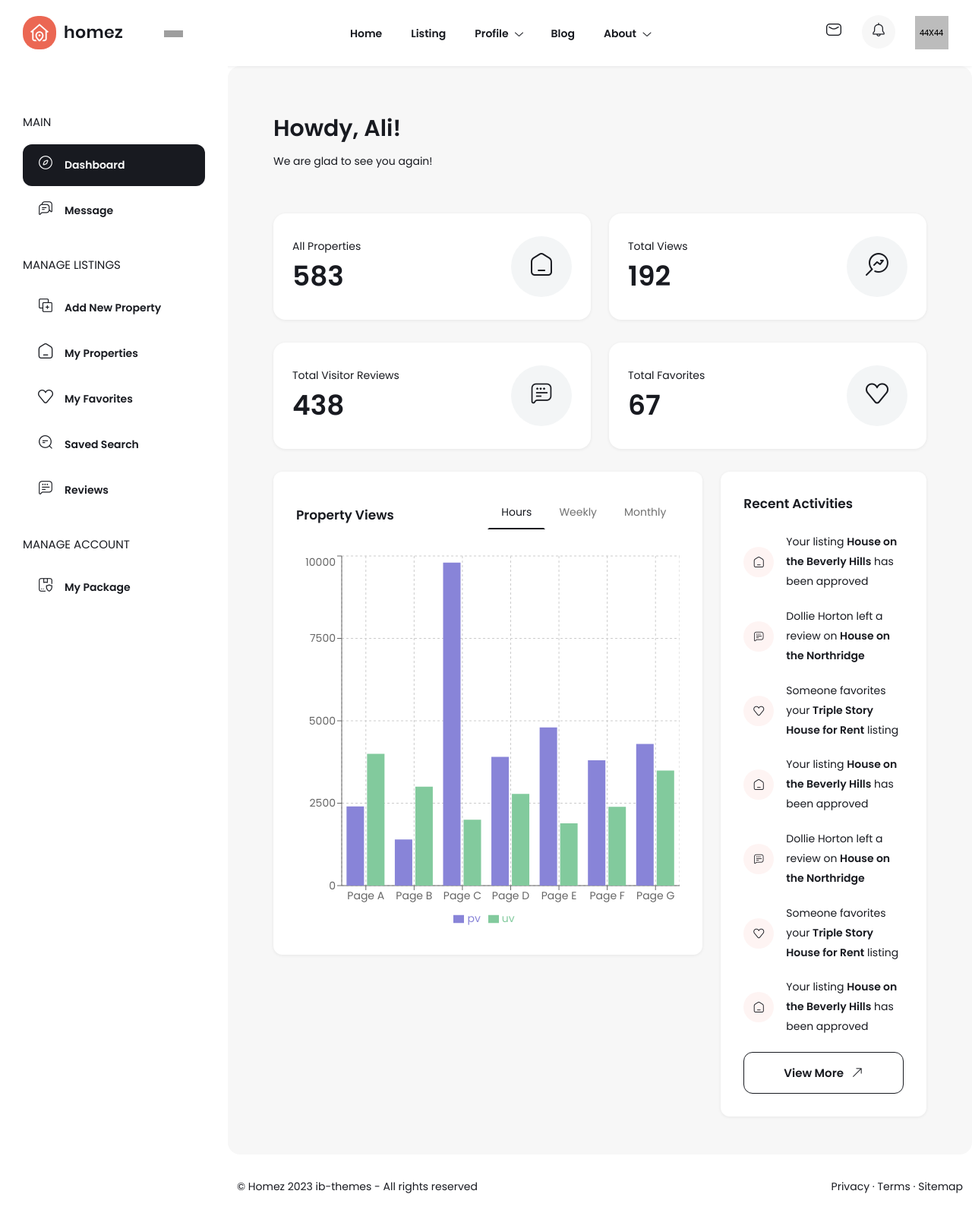
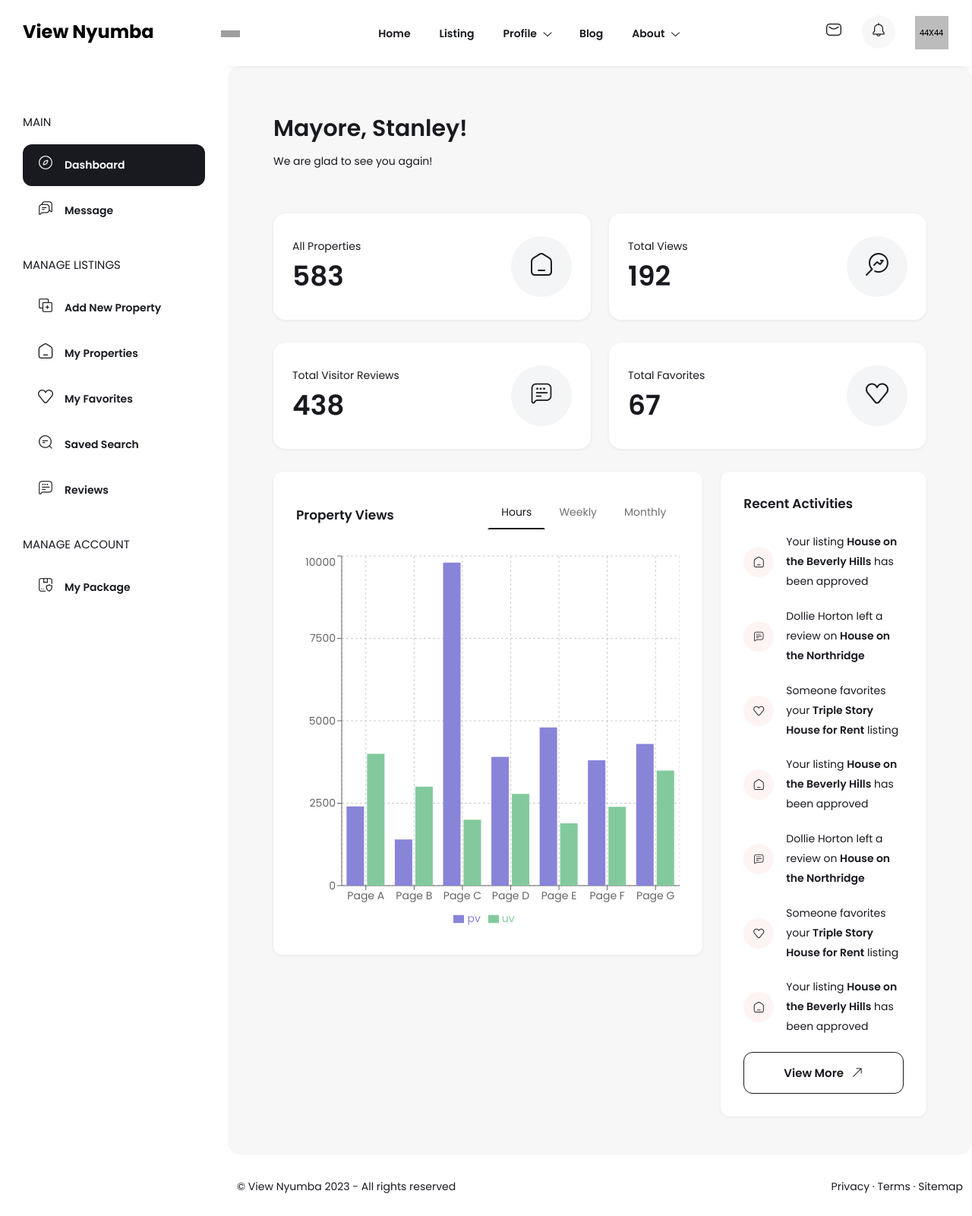
Before and after one commit to Robaa2168/viewNyumba, a Next.js app: page /dashboard/dashboard-home in a window 1280 px wide. Shown: the whole page at 76% size. Built offline with nearby package versions, Linux system fonts and the light colour scheme; grey boxes are pictures that could not be loaded.

Commit message:
Change content for all pages in bigger screens

```diff
--- a/src/app/dashboard/dashboard-home/page.js
+++ b/src/app/dashboard/dashboard-home/page.js
@@ -38,7 +38,7 @@ const DashboardHome = () => {
 
                 <div className="col-lg-12">
                   <div className="dashboard_title_area">
-                    <h2>Howdy, Ali!</h2>
+                    <h2>Mayore, Stanley!</h2>
                     <p className="text">We are glad to see you again!</p>
                   </div>
                 </div>
--- a/src/app/home/page.js
+++ b/src/app/home/page.js
@@ -157,7 +157,7 @@ const Home_V2 = () => {
                 data-wow-delay="300ms"
               >
                 <div className="main-title text-center">
-                  <h2 className="title">See How Realton Can Help</h2>
+                  <h2 className="title">See How View Nyumba Can Help</h2>
                   <p className="paragraph">
                     Aliquam lacinia diam quis lacus euismod
                   </p>
--- a/src/components/common/CallToActions.js
+++ b/src/components/common/CallToActions.js
@@ -48,7 +48,7 @@ const CallToActions = () => {
                 </Link>
                 <Link href="/contact" className="ud-btn btn-dark">
                   <span className="flaticon-call vam pe-2" />
-                  920 851 9087
+                  +2547 12345678
                 </Link>
               </div>
             </div>
--- a/src/components/common/DashboardHeader.js
+++ b/src/components/common/DashboardHeader.js
@@ -79,14 +79,7 @@ const DashboardHeader = () => {
               <div className="col-6 col-lg-auto">
                 <div className="text-center text-lg-start d-flex align-items-center">
                   <div className="dashboard_header_logo position-relative me-2 me-xl-5">
-                    <Link className="logo" href="/">
-                      <Image
-                        width={138}
-                        height={44}
-                        src="/images/header-logo2.svg"
-                        alt="Header Logo"
-                      />
-                    </Link>
+                  <Link className=" text-black fw-bold fs-4 mr40" href="/">View Nyumba</Link>
                   </div>
                   {/* End Logo */}
 
--- a/src/components/common/DefaultHeader.js
+++ b/src/components/common/DefaultHeader.js
@@ -62,7 +62,7 @@ const DefaultHeader = () => {
                   </a>
                   <Link
                     className="ud-btn btn-white add-property bdrs60 mx-2 mx-xl-4"
-                    href="/dashboard-add-property"
+                    href="/dashboard/dashboard-add-property"
                   >
                     Add Property
                     <i className="fal fa-arrow-right-long" />
--- a/src/components/home/Cta.js
+++ b/src/components/home/Cta.js
@@ -45,7 +45,7 @@ const Cta = () => {
             >
               <div className="cta-style2">
                 <h2 className="cta-title">
-                  Start Listing or Buying a Property With Realton
+                  Start Listing or Buying a Property With View Nyumba
                 </h2>
                 <p className="cta-text">
                   Talk to our experts or Browse through more properties.
--- a/src/components/home/Header.js
+++ b/src/components/home/Header.js
@@ -85,7 +85,7 @@ const Header = () => {
                   </a>
                   <Link
                     className="ud-btn add-property menu-btn bdrs60 mx-2 mx-xl-4"
-                    href="/dashboard-add-property"
+                    href="/dashboard/dashboard-add-property"
                   >
                     Add Property
                     <i className="fal fa-arrow-right-long" />
--- a/src/components/pages/faq/Faq1.js
+++ b/src/components/pages/faq/Faq1.js
@@ -16,7 +16,7 @@ const Faq1 = () => {
       id: "headingThree",
       question: "What is a broker?",
       answer:
-        "It doesn’t matter how organized you are — a surplus of toys will always ensure your house is a mess waiting to happen. Fortunately, getting kids on board with the idea of ditching their stuff is a lot easier than it sounds. <br /><br /> The trick is to make it an opportunity for them to define themselves and their interests. Encourage kids to make a pile of ”baby toys” to donate, and have them set aside any toys that no longer interest them, such as action figures from a forgotten TV show. Separating these toys will help them appreciate how much they’ve grown and rediscover the toys they love.",
+        "It doesn’t matter how organized you are — a surplus of toys will always ensure your house is a mess waiting to happen. Fortunately, getting kids on board with the idea of ditching their stuff is a lot easier than it sounds. The trick is to make it an opportunity for them to define themselves and their interests. Encourage kids to make a pile of ”baby toys” to donate, and have them set aside any toys that no longer interest them, such as action figures from a forgotten TV show. Separating these toys will help them appreciate how much they’ve grown and rediscover the toys they love.",
     },
     {
       id: "headingFour",
--- a/src/components/pages/faq/Faq2.js
+++ b/src/components/pages/faq/Faq2.js
@@ -16,7 +16,7 @@ const Faq2 = () => {
       id: "headingThree",
       question: "What is a broker?",
       answer:
-        "It doesn’t matter how organized you are — a surplus of toys will always ensure your house is a mess waiting to happen. Fortunately, getting kids on board with the idea of ditching their stuff is a lot easier than it sounds. <br /><br /> The trick is to make it an opportunity for them to define themselves and their interests. Encourage kids to make a pile of ”baby toys” to donate, and have them set aside any toys that no longer interest them, such as action figures from a forgotten TV show. Separating these toys will help them appreciate how much they’ve grown and rediscover the toys they love.",
+        "It doesn’t matter how organized you are — a surplus of toys will always ensure your house is a mess waiting to happen. Fortunately, getting kids on board with the idea of ditching their stuff is a lot easier than it sounds. The trick is to make it an opportunity for them to define themselves and their interests. Encourage kids to make a pile of ”baby toys” to donate, and have them set aside any toys that no longer interest them, such as action figures from a forgotten TV show. Separating these toys will help them appreciate how much they’ve grown and rediscover the toys they love.",
     },
     {
       id: "headingFour",
--- a/src/components/property/dashboard/Footer.js
+++ b/src/components/property/dashboard/Footer.js
@@ -16,15 +16,8 @@ const Footer = () => {
           <div className="col-auto">
             <div className="copyright-widget">
               <p className="text">
-                © Homez {currentYear}{" "}
-                <a
-                  href="https://themeforest.net/user/ib-themes"
-                  target="_blank"
-                  rel="noopener noreferrer"
-                >
-                  ib-themes
-                </a>{" "}
-                - All rights reserved
+              © View Nyumba {currentYear}{" "}
+              - All rights reserved
               </p>
             </div>
           </div>
```
Also changed, not shown: src/components/home/ExploreCities.js (+6 -6 lines).
